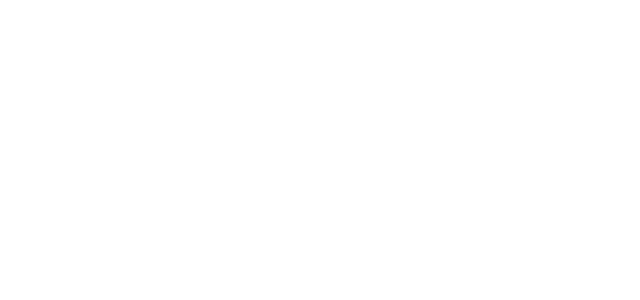
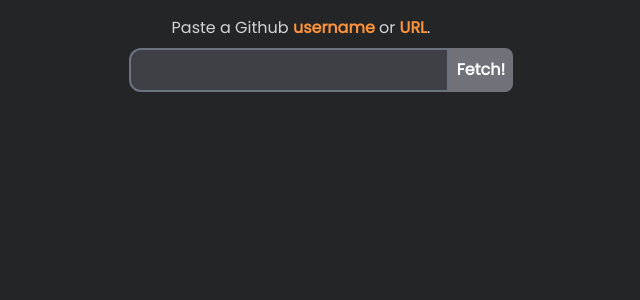
Before and after one commit to jv-vogler/fetch-hire, a Next.js app: page / in a window 1280 px wide. Shown: the top 300 px of the page, without its empty margins (319-959 px from the left). Built offline with nearby package versions, Linux system fonts and the light colour scheme.

Commit message:
feat: :sparkles: create Searchbar component

```diff
--- /dev/null
+++ b/src/components/Searchbar.tsx
@@ -0,0 +1,46 @@
+import { FormEvent, useRef, useState } from 'react'
+
+import { extractGitHubUsername } from '@/utils/utils'
+
+const Searchbar = () => {
+  const [searchInput, setSearchInput] = useState('')
+  const inputRef = useRef<HTMLInputElement>(null)
+  const buttonRef = useRef<HTMLButtonElement>(null)
+
+  const onSubmit = (e: FormEvent) => {
+    e.preventDefault()
+    inputRef.current?.blur()
+    buttonRef.current?.blur()
+    console.log(extractGitHubUsername(searchInput))
+  }
+
+  const onChange = (e: React.ChangeEvent<HTMLInputElement>) => {
+    setSearchInput(e.target.value)
+  }
+
+  return (
+    <form onSubmit={onSubmit} className="flex flex-col items-center gap-2">
+      <label className="-translate-x-5">
+        Paste a Github <strong className="text-orange-400">username</strong> or{' '}
+        <strong className="text-orange-400">URL</strong>.
+      </label>
+      <div className="flex">
+        <input
+          className="w-full max-w-xs rounded-l-xl border-2 bg-zinc-700 outline-none ring-inset transition-all duration-300 focus:border-2 focus:border-orange-400 focus:ring-0"
+          type="text"
+          ref={inputRef}
+          spellCheck={false}
+          onChange={onChange}
+          value={searchInput}
+        />
+        <button
+          className="rounded-r-lg bg-zinc-500 px-2 font-bold text-white outline-none ring-inset transition-all duration-300 focus:ring-2 focus:ring-orange-400"
+          ref={buttonRef}
+        >
+          Fetch!
+        </button>
+      </div>
+    </form>
+  )
+}
+export default Searchbar
--- a/src/pages/index.tsx
+++ b/src/pages/index.tsx
@@ -1,15 +1,14 @@
-import Head from 'next/head'
+import Searchbar from '@/components/Searchbar'
 
-export default function Home() {
+const Home = () => {
   return (
-    <>
-      <Head>
-        <title>GitHire</title>
-        <meta name="description" content="Find useful info about Github users." />
-        <meta name="viewport" content="width=device-width, initial-scale=1" />
-        <link rel="icon" href="/favicon.ico" />
-      </Head>
-      <main></main>
-    </>
+    <div className="flex flex-col p-4 text-zinc-300">
+      {/* <Navbar /> */}
+      <div className="flex flex-col items-center">
+        <Searchbar />
+      </div>
+      {/* <Footer /> */}
+    </div>
   )
 }
+export default Home
--- a/src/styles/globals.css
+++ b/src/styles/globals.css
@@ -7,3 +7,7 @@
   padding: 0;
   box-sizing: border-box;
 }
+
+body {
+  background: #232526;
+}
```
